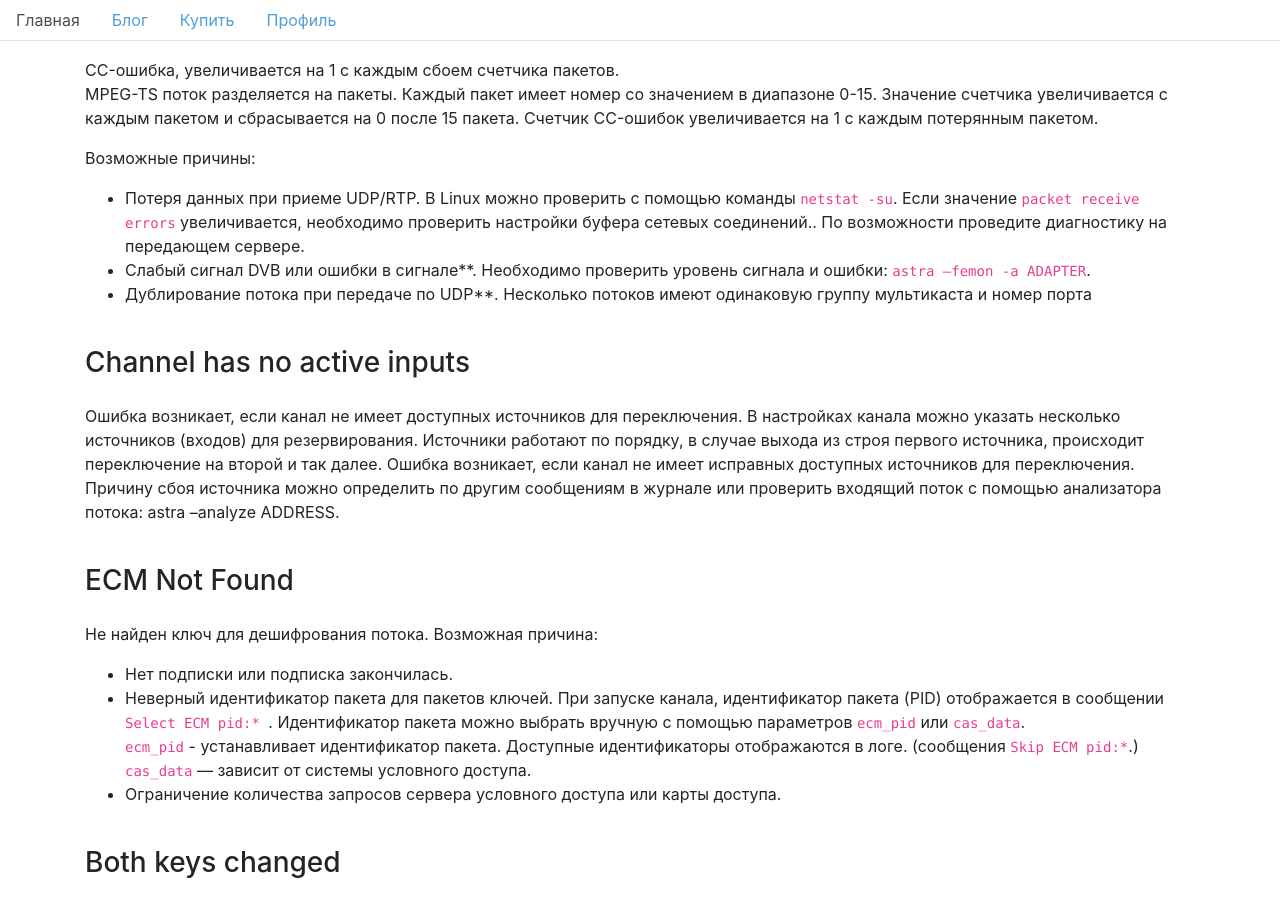
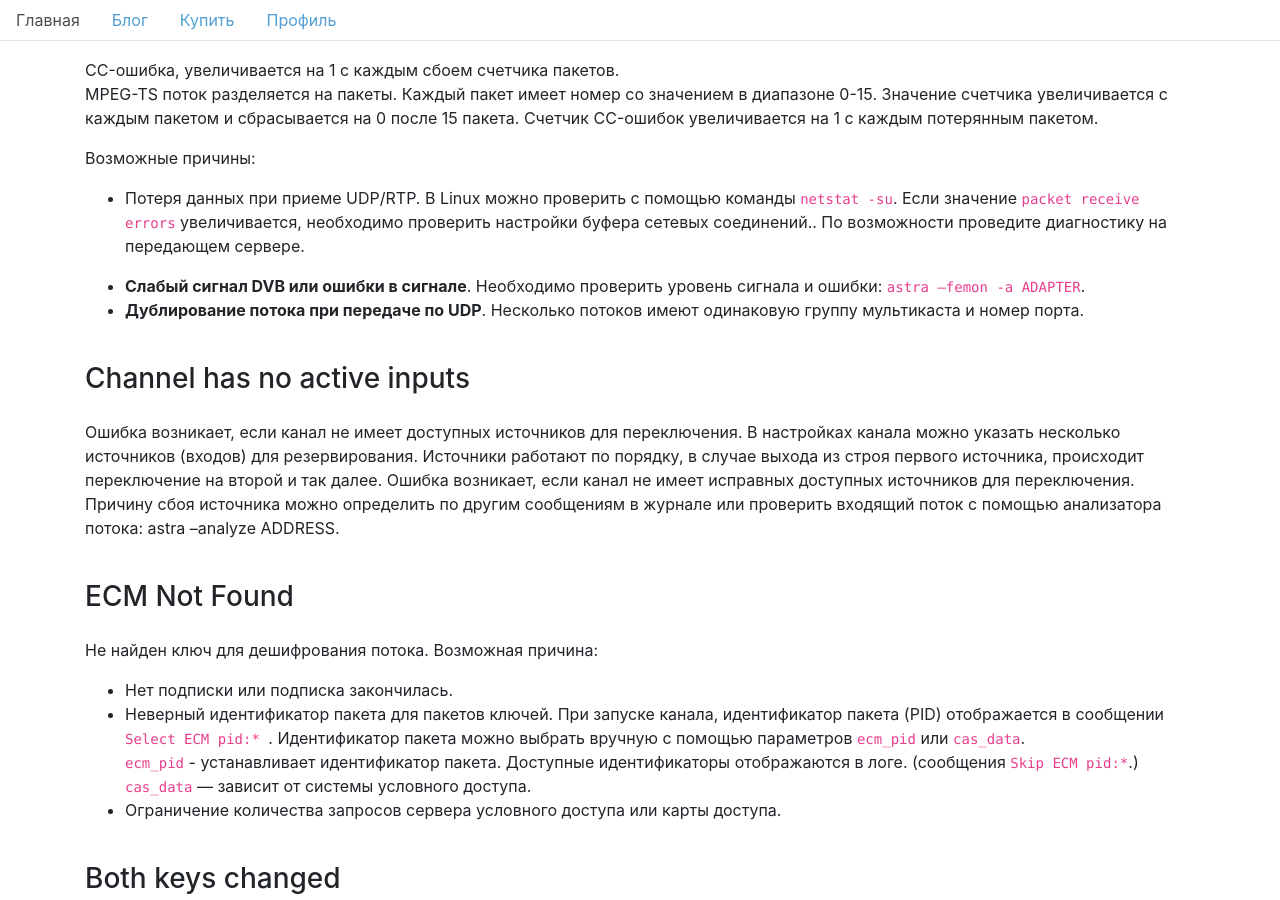
Before and after one commit to ramzes1401ss3/cesbo-www, a Jekyll site: the page built from ru/_posts/2018-11-18-log.md, in a window 1280 px wide and 900 px high, scrolled down 2871 px. Built offline with Jekyll 4.4.1, drawn with Linux system fonts in a browser that asks for light colours.

Commit message:
Update 2018-11-18-log.md

```diff
--- a/ru/_posts/2018-11-18-log.md
+++ b/ru/_posts/2018-11-18-log.md
@@ -120,8 +120,9 @@ MPEG-TS поток разделяется на пакеты. Каждый пак
 - Потеря данных при приеме UDP/RTP. В Linux можно проверить с помощью команды `netstat -su`.
 Если значение `packet receive errors` увеличивается, необходимо проверить настройки буфера сетевых соединений..
 По возможности проведите диагностику на передающем сервере.
-- Слабый сигнал DVB или ошибки в сигнале**. Необходимо проверить уровень сигнала и ошибки: `astra –femon -a ADAPTER`.
-- Дублирование потока при передаче по UDP**. Несколько потоков имеют одинаковую группу мультикаста и номер порта
+
+- **Слабый сигнал DVB или ошибки в сигнале**. Необходимо проверить уровень сигнала и ошибки: `astra –femon -a ADAPTER`.
+- **Дублирование потока при передаче по UDP**. Несколько потоков имеют одинаковую группу мультикаста и номер порта.
 
 ### Channel has no active inputs
 
```
